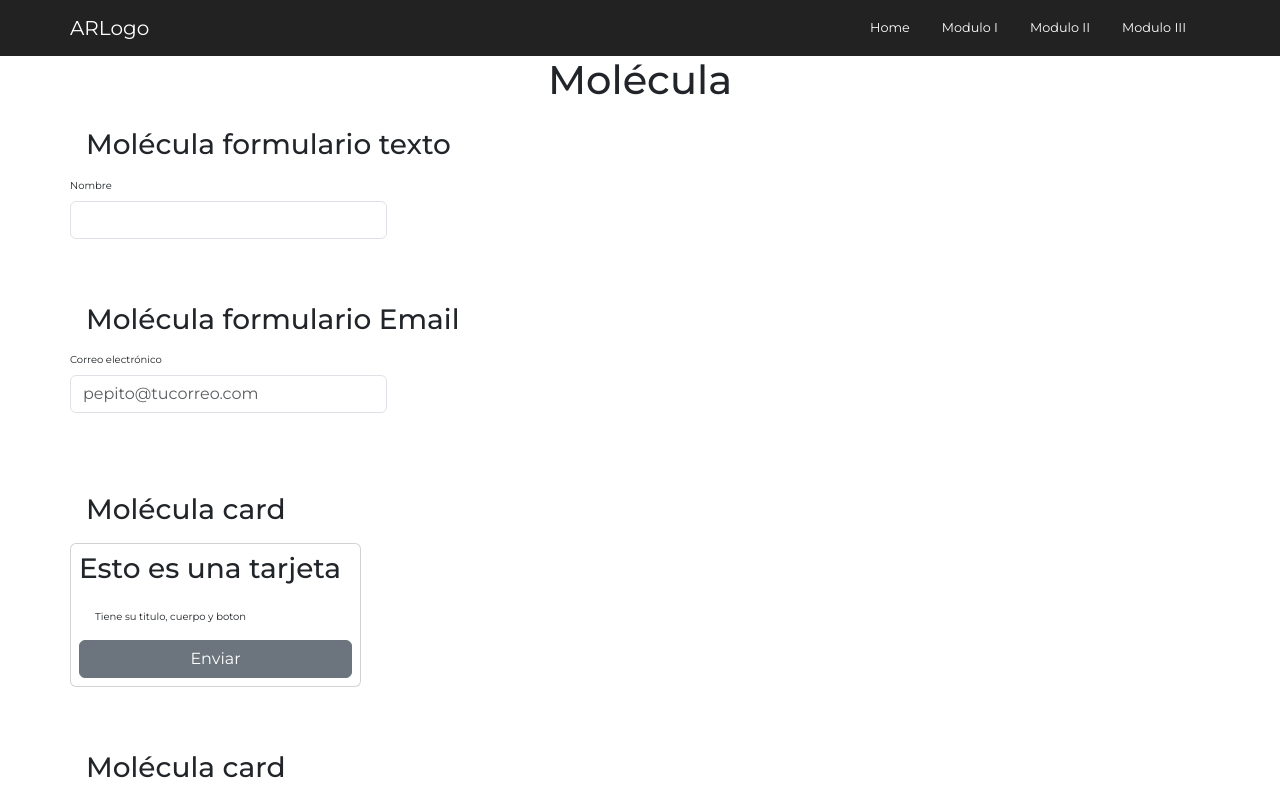
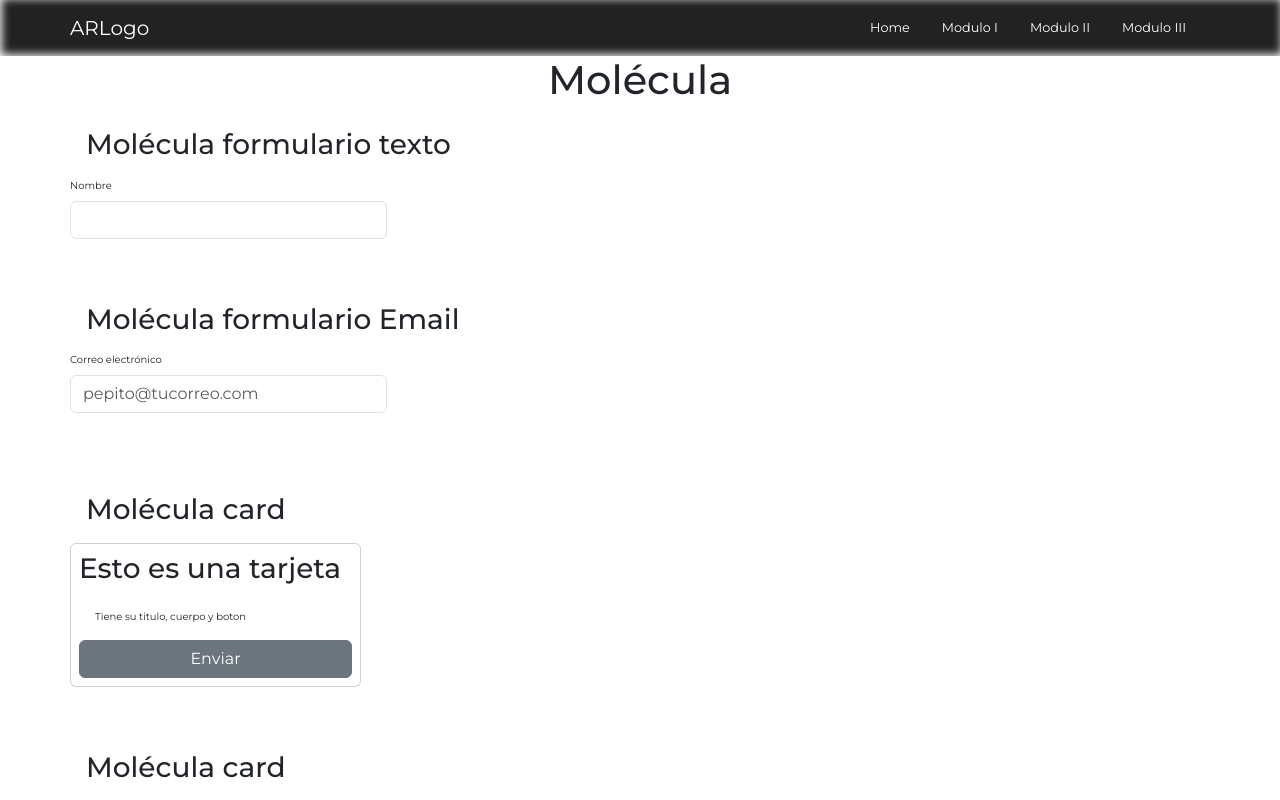
Before and after one commit to Fsalasgit/atomicReact, a React (Vite) app: page /molecules in a window 1280 px wide. Shown: the top 800 px of the page. Built offline with nearby package versions, Linux system fonts and the light colour scheme.

Commit message:
sticky del navbar

```diff
--- a/src/component/webComponents/NavbarSite.jsx
+++ b/src/component/webComponents/NavbarSite.jsx
@@ -7,7 +7,7 @@ import React from 'react'
 const NavbarSite = () => {
   return (
     <>
-        <Navbar data-bs-theme="dark" className='navbarSite'>
+        <Navbar data-bs-theme="dark" className='navbarSite' sticky="top">
             <Container className='navbarSite__container'>
                 <Navbar.Brand href="#" className='navbarSite__logo'> ARLogo</Navbar.Brand>
                 <Nav className="ms-auto navbarSite__nav">
--- a/src/sass/components/navbarSite.scss
+++ b/src/sass/components/navbarSite.scss
@@ -1,6 +1,7 @@
 .navbarSite{
     background-color: rgba(0, 0, 0, 0.867);
-    position: sticky;
+    box-shadow: 0.1rem -0.1rem 0.5rem white inset;
+
 }
 
 .navbarSite__link{
@@ -24,5 +25,5 @@
 }
 
 .navbarSite__link:hover::after {
-  transform: scaleX(1); /* Mostramos el subrayado al hacer hover */
+  transform: scaleX(1);
 }
```
